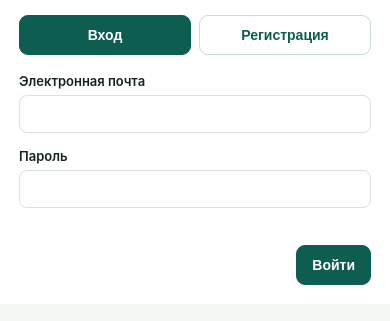
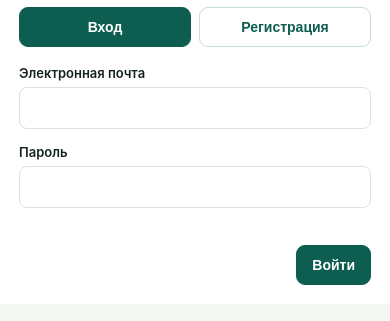
Before and after one commit to nurgunmatveev11-dev/ballon-uchet-akds, a plain HTML site: page index.html in a window 390 px wide. Shown: the part 540-861 px from the top of the page. Drawn offline with Linux system fonts and the light colour scheme.

```diff
--- a/styles.css
+++ b/styles.css
@@ -15,6 +15,9 @@ body.auth-pending .app-shell{visibility:hidden}
 .sidebar .brand > span:last-child { font-size: 1rem; line-height: 1.25; }
 .sidebar nav { min-height: 0; overflow-y: auto; }
 #confirmReturnForm > .form-grid { margin-top: 16px; }
+@media (max-width: 600px) {
+  .field input, .field select, .field textarea, .search { font-size: 16px; }
+}
 @media print {
   body:has(#modal:not(.hidden) :is(#batchPrint, #protocolDocument, #returnDocument)) .app-shell,
   #modal:has(:is(#batchPrint, #protocolDocument, #returnDocument)) :is(.modal-close, .form-actions) {
```
